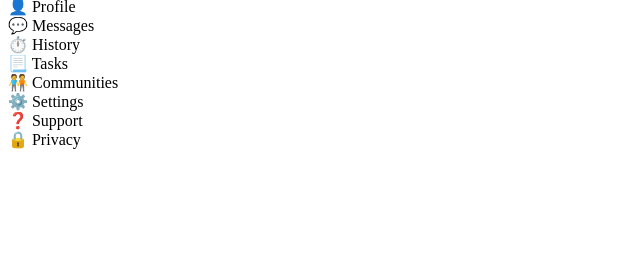
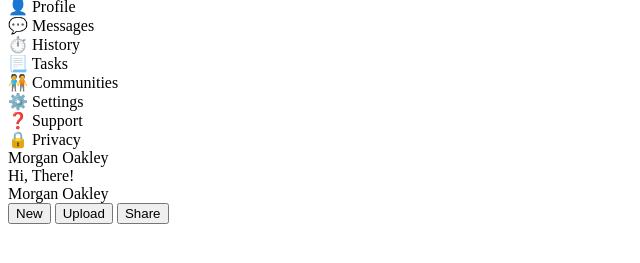
Before and after one commit to MatthewAaronGarza/odin-admin-dashboard, a plain HTML site: page index.html in a window 1280 px wide. Shown: the part 49-312 px from the top of the page, without its empty margins (0-640 px from the left). Drawn offline with Linux system fonts and the light colour scheme.

Commit message:
Build top-ribbon-bar

```diff
--- a/index.html
+++ b/index.html
@@ -32,7 +32,25 @@
             </div>
 
         </div>
-        <div class="top-ribbon-bar"></div>
+        <div class="top-ribbon-bar">
+            <div class="top-half">
+                <div class="search-input"></div>
+                <div class="name">Morgan Oakley</div>
+            </div>
+            <div class="bottom-half">
+
+                <div class="icon"></div>
+                <div class="name-and-text">
+                    <div class="text">Hi, There!</div>
+                    <div class="name-big">Morgan Oakley</div>
+                </div>
+
+                <button class="new">New</button>
+                <button class="upload">Upload</button>
+                <button class="share">Share</button>
+
+            </div>
+        </div>
 
         <div class="card"></div>
         <div class="card"></div>
```
